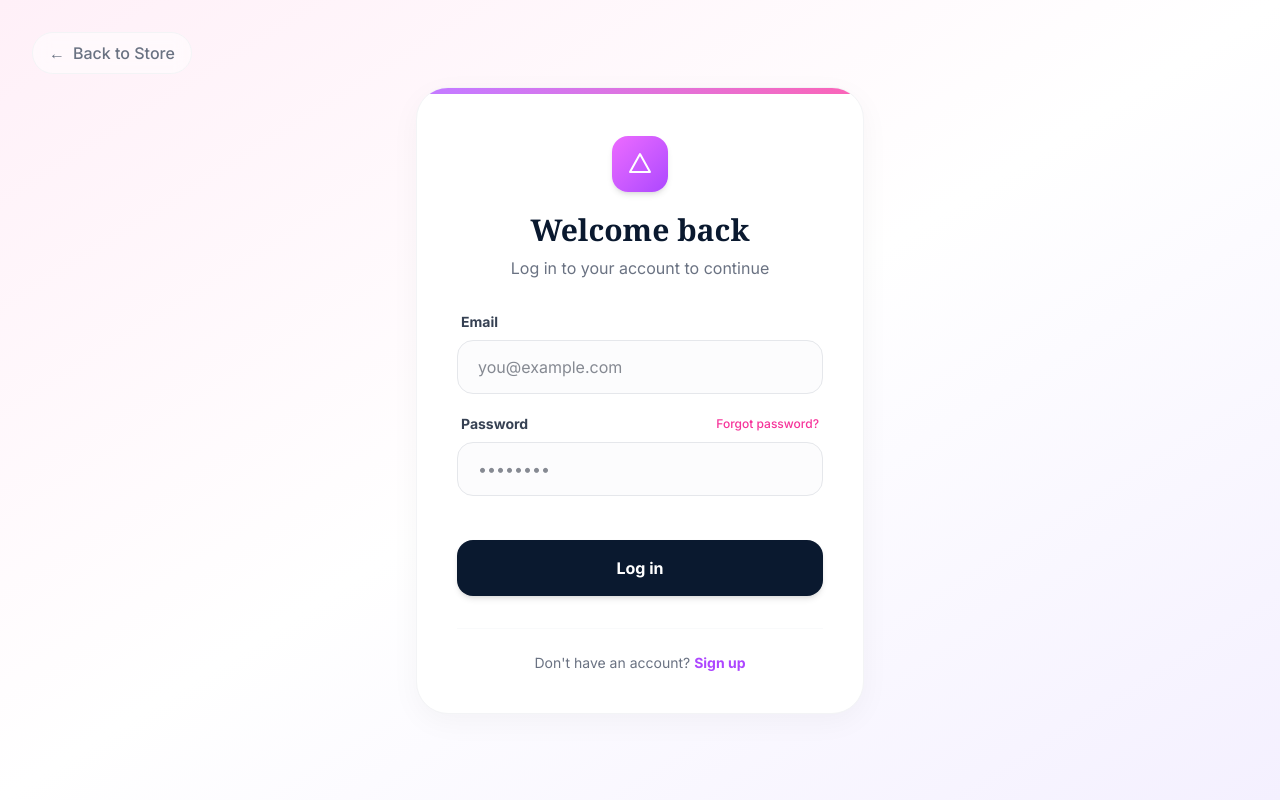
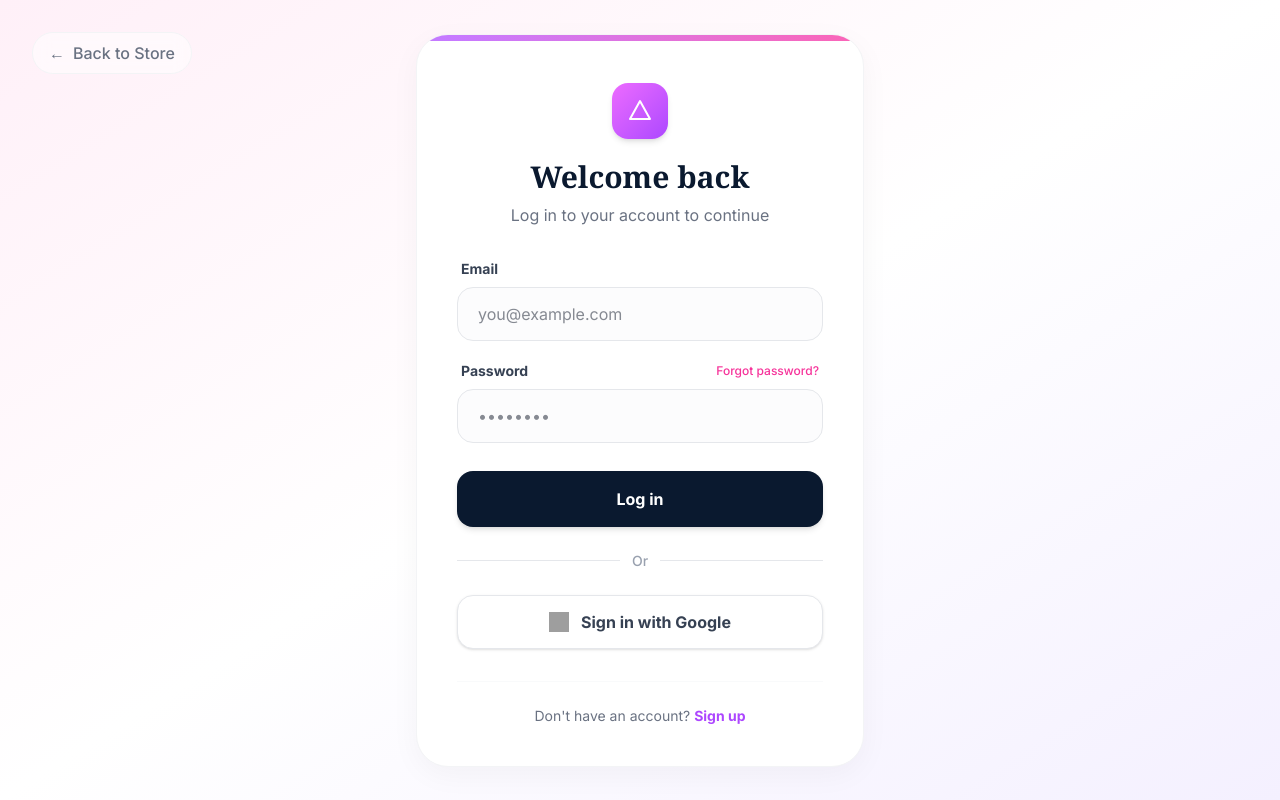
Before and after one commit to phailin-kopong/digital-store, a Next.js app: page /login in a window 1280 px wide. Built offline with nearby package versions, Linux system fonts and the light colour scheme; grey boxes are pictures that could not be loaded.

Commit message:
add google login button

```diff
--- a/app/login/page.tsx
+++ b/app/login/page.tsx
@@ -26,6 +26,20 @@ export default function LoginPage() {
       window.location.href = '/';
     }
     setLoading(false);
+  };
+
+  // 🟢 ฟังก์ชันสำหรับล็อกอินด้วย Google ที่เพิ่มเข้ามา
+  const handleGoogleLogin = async () => {
+    const { error } = await supabase.auth.signInWithOAuth({
+      provider: 'google',
+      options: {
+        redirectTo: `${window.location.origin}/`,
+      },
+    });
+
+    if (error) {
+      setMessage({ text: 'ไม่สามารถล็อกอินด้วย Google ได้', type: 'error' });
+    }
   };
 
   return (
@@ -87,11 +101,32 @@ export default function LoginPage() {
           <button
             type="submit"
             disabled={loading}
-            className="w-full bg-[#0a192f] hover:bg-gray-800 text-white font-bold py-4 rounded-2xl shadow-md transition-all transform hover:-translate-y-0.5 disabled:opacity-50 disabled:transform-none mt-6"
+            className="w-full bg-[#0a192f] hover:bg-gray-800 text-white font-bold py-4 rounded-2xl shadow-md transition-all transform hover:-translate-y-0.5 disabled:opacity-50 disabled:transform-none mt-2"
           >
             {loading ? 'Logging in...' : 'Log in'}
           </button>
         </form>
+
+        {/* เส้นคั่นระหว่างฟอร์มปกติกับ Google Login */}
+        <div className="flex items-center my-6">
+          <div className="flex-grow border-t border-gray-200"></div>
+          <span className="px-3 text-sm text-gray-400 font-medium">Or</span>
+          <div className="flex-grow border-t border-gray-200"></div>
+        </div>
+
+        {/* 🟢 ปุ่ม Sign in with Google ที่เพิ่มเข้ามา */}
+        <button
+          type="button"
+          onClick={handleGoogleLogin}
+          className="w-full flex items-center justify-center gap-3 border border-gray-200 bg-white hover:bg-gray-50 text-gray-700 font-bold py-3.5 rounded-2xl shadow-sm transition-all transform hover:-translate-y-0.5"
+        >
+          <img
+            src="https://www.svgrepo.com/show/475656/google-color.svg"
+            className="w-5 h-5"
+            alt="Google logo"
+          />
+          <span>Sign in with Google</span>
+        </button>
 
         <div className="mt-8 text-center border-t border-gray-50 pt-6">
           <p className="text-sm text-gray-500">
```
